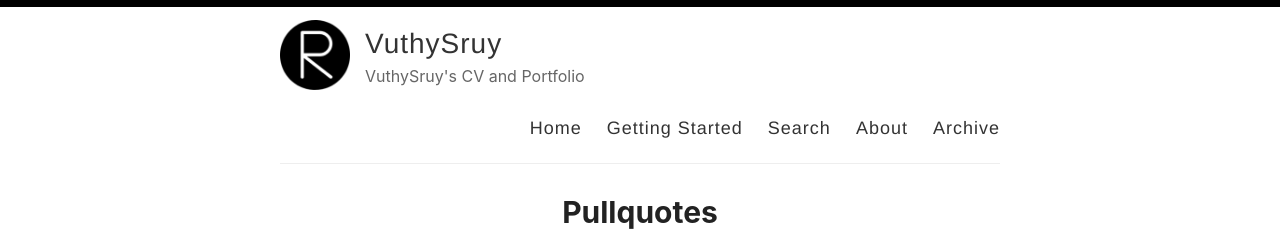
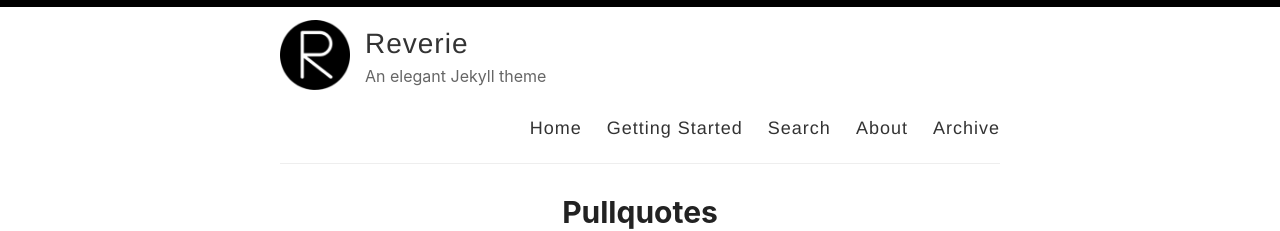
Before and after one commit to VuthySruy/VuthySruy.github.io, a Jekyll site: the page built from index.html, in a window 1280 px wide and 900 px high. Shown: the top 231 px of the window. Built offline with Jekyll 4.4.1, drawn with Linux system fonts in a browser that asks for light colours; the list of posts is cut into pages by our own code.

Commit message:
Update _config.yml

```diff
--- a/_config.yml
+++ b/_config.yml
@@ -3,13 +3,13 @@
 #
 
 # Name of your site (displayed in the header)
-name: VuthySruy
+name: Reverie
 
 # Name of the author
-author: VuthySruy
+author: Amit Merchant
 
 # Short bio or description (displayed in the header)
-description: VuthySruy's CV and Portfolio
+description: An elegant Jekyll theme
 
 # URL of your avatar or profile pic (you could use your GitHub profile pic)
 avatar: /images/reverie.png
@@ -21,7 +21,7 @@ avatar: /images/reverie.png
 # Includes an icon in the footer for each username you enter
 footer-links:
   dribbble:
-  email: vuthysruy@gmail.com
+  email: amit.d.merchant@gmail.com
   facebook:
   flickr:
   github: amitmerchant1990/reverie
@@ -48,14 +48,14 @@ google_analytics: UA-43339302-11
 
 # Your website URL (e.g. http://amitmerchant1990.github.io or http://www.amitmerchant.com)
 # Used for Sitemap.xml and your RSS feed
-url: https://vuthysruy.github.io/
-enforce_ssl: https://vuthysruy.github.io/
+url: http://www.amitmerchant.com/reverie
+enforce_ssl: https://www.amitmerchant.com/reverie
 
 # If you're hosting your site at a Project repository on GitHub pages
 # (http://yourusername.github.io/repository-name)
 # and NOT your User repository (http://yourusername.github.io)
 # then add in the baseurl here, like this: "/repository-name"
-baseurl: "/VuthySruy.github.io"
+baseurl: "/reverie"
 
 #
 # !! You don't need to change any of the configuration flags below !!
@@ -64,7 +64,7 @@ baseurl: "/VuthySruy.github.io"
 permalink: /:title/
 
 # The release of Jekyll Now that you're using
-version: v2.4.3
+version: v1.2.0
 
 # Jekyll 3 now only supports Kramdown for Markdown
 kramdown:
@@ -78,7 +78,7 @@ kramdown:
 
 # Set the Sass partials directory, as we're using @imports
 sass:
-  style: :compressed # You might prefer to minify using :compressed
+  style: :expanded # You might prefer to minify using :compressed
 
 # Use the following plug-ins
 plugins:
```
